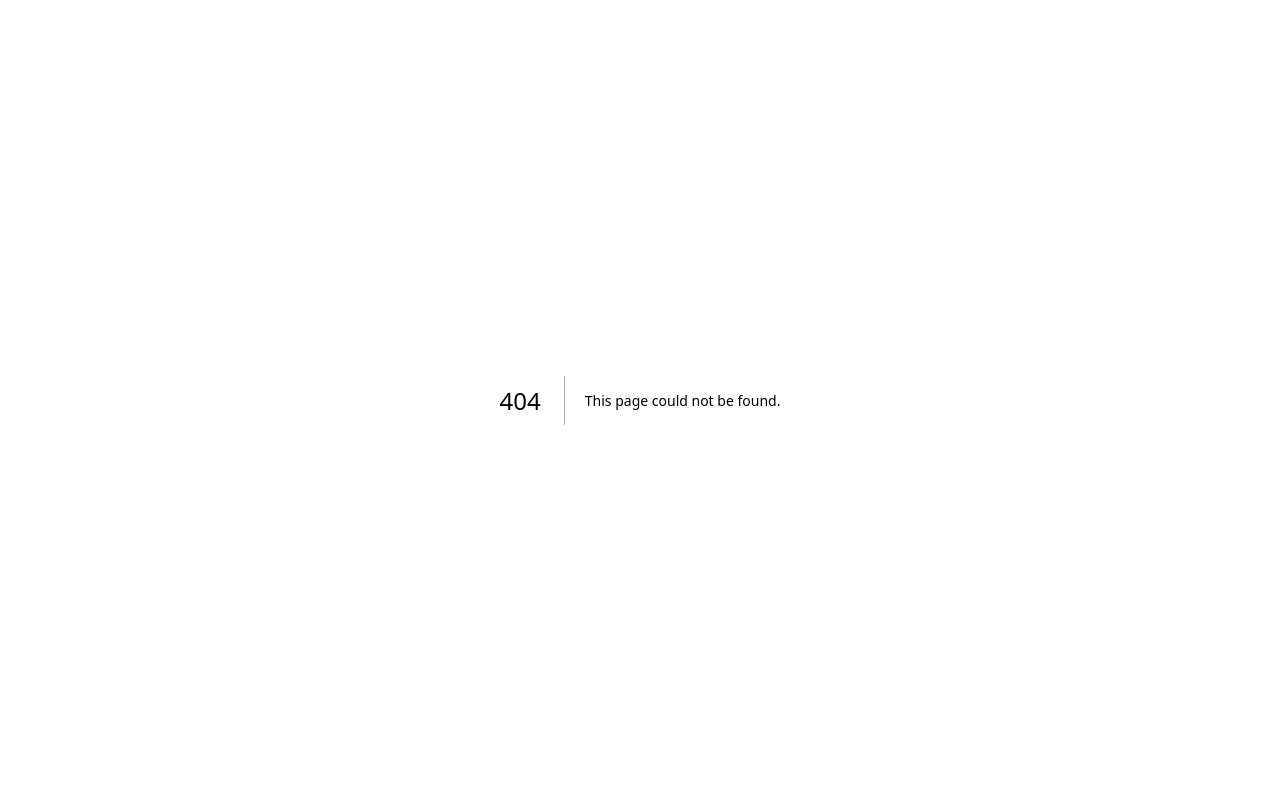
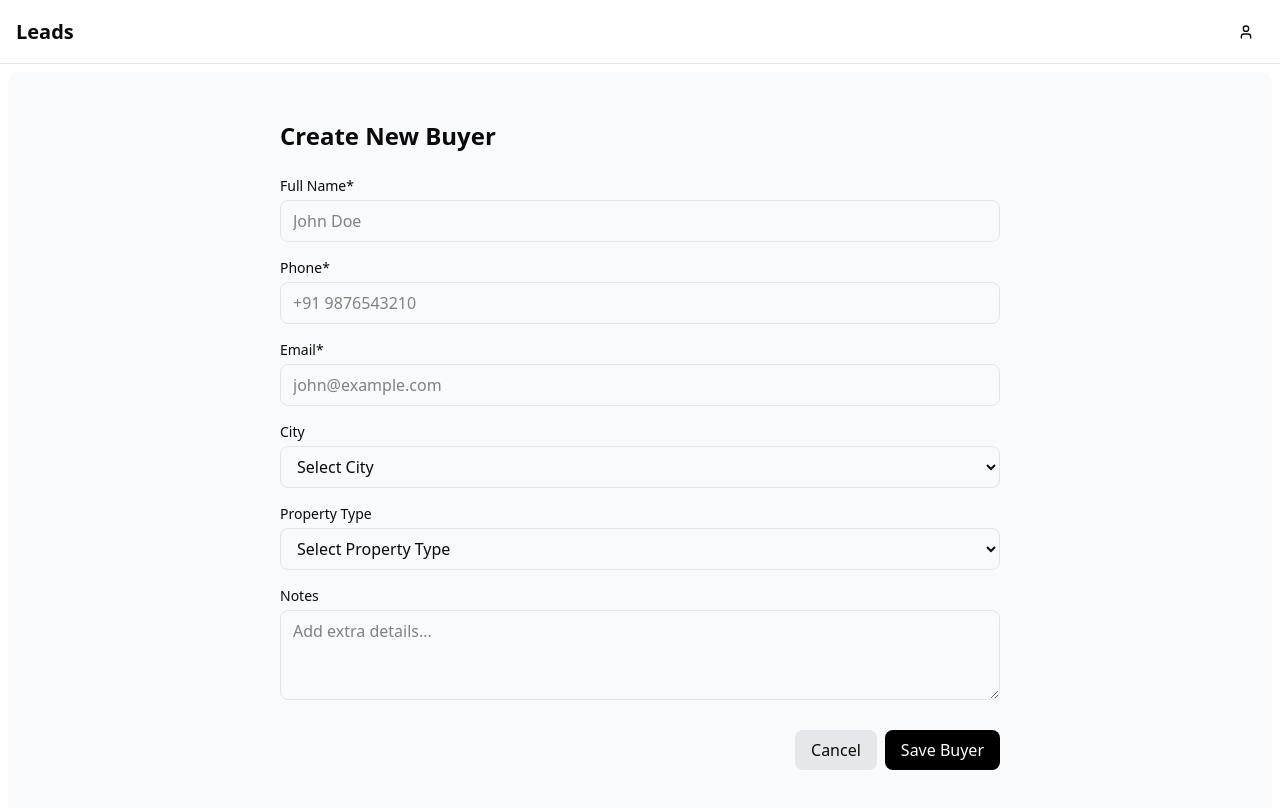
Before and after one commit to patiladitya77/easyleads, a Next.js app: page /home/buyers/new in a window 1280 px wide. Before the commit this address had no page. Shown: the top 808 px of the page. Built offline with nearby package versions, Linux system fonts and the light colour scheme.

Commit message:
UI: Create lead

```diff
--- /dev/null
+++ b/src/app/home/buyers/new/page.tsx
@@ -0,0 +1,141 @@
+"use client";
+import { useRouter } from "next/navigation";
+import { useState } from "react";
+
+export default function NewBuyer() {
+  const router = useRouter();
+
+  const [formData, setFormData] = useState({
+    fullName: "",
+    email: "",
+    phone: "",
+    city: "",
+    propertyType: "",
+    bhk: "",
+    purpose: "",
+    budgetMin: "",
+    budgetMax: "",
+    timeline: "",
+    source: "",
+    status: "New",
+    notes: "",
+  });
+  const handleSubmit = () => {
+    console.log("rfjk");
+  };
+  const handleChange = (
+    e: React.ChangeEvent<
+      HTMLInputElement | HTMLTextAreaElement | HTMLSelectElement
+    >
+  ) => {
+    setFormData({ ...formData, [e.target.name]: e.target.value });
+  };
+  return (
+    <div className="max-w-3xl mx-auto p-6">
+      <h1 className="text-2xl font-bold mb-6">Create New Buyer</h1>
+
+      <form onSubmit={handleSubmit} className="space-y-4">
+        <div>
+          <label className="block text-sm font-medium mb-1">Full Name*</label>
+          <input
+            name="fullName"
+            value={formData.fullName}
+            onChange={handleChange}
+            placeholder="John Doe"
+            required
+            className="w-full border px-3 py-2 rounded-md"
+          />
+        </div>
+
+        <div>
+          <label className="block text-sm font-medium mb-1">Phone*</label>
+          <input
+            name="phone"
+            value={formData.phone}
+            onChange={handleChange}
+            placeholder="+91 9876543210"
+            required
+            className="w-full border px-3 py-2 rounded-md"
+          />
+        </div>
+
+        <div>
+          <label className="block text-sm font-medium mb-1">Email*</label>
+          <input
+            name="email"
+            type="email"
+            value={formData.email}
+            onChange={handleChange}
+            placeholder="john@example.com"
+            required
+            className="w-full border px-3 py-2 rounded-md"
+          />
+        </div>
+
+        <div>
+          <label className="block text-sm font-medium mb-1">City</label>
+          <select
+            name="city"
+            value={formData.city}
+            onChange={handleChange}
+            className="w-full border px-3 py-2 rounded-md"
+          >
+            <option value="">Select City</option>
+            <option value="Chandigarh">Chandigarh</option>
+            <option value="Mohali">Mohali</option>
+            <option value="Zirakpur">Zirakpur</option>
+            <option value="Panchkula">Panchkula</option>
+            <option value="Other">Other</option>
+          </select>
+        </div>
+
+        <div>
+          <label className="block text-sm font-medium mb-1">
+            Property Type
+          </label>
+          <select
+            name="propertyType"
+            value={formData.propertyType}
+            onChange={handleChange}
+            className="w-full border px-3 py-2 rounded-md"
+          >
+            <option value="">Select Property Type</option>
+            <option value="Apartment">Apartment</option>
+            <option value="Villa">Villa</option>
+            <option value="Plot">Plot</option>
+            <option value="Office">Office</option>
+            <option value="Retail">Retail</option>
+          </select>
+        </div>
+
+        <div>
+          <label className="block text-sm font-medium mb-1">Notes</label>
+          <textarea
+            name="notes"
+            value={formData.notes}
+            onChange={handleChange}
+            rows={3}
+            placeholder="Add extra details..."
+            className="w-full border px-3 py-2 rounded-md"
+          ></textarea>
+        </div>
+
+        <div className="flex justify-end gap-2 mt-6">
+          <button
+            type="button"
+            onClick={() => router.push("/home/buyers")}
+            className="px-4 py-2 bg-gray-200 rounded-md"
+          >
+            Cancel
+          </button>
+          <button
+            type="submit"
+            className="px-4 py-2 bg-black text-white rounded-md"
+          >
+            Save Buyer
+          </button>
+        </div>
+      </form>
+    </div>
+  );
+}
--- /dev/null
+++ b/src/app/home/buyers/page.tsx
@@ -0,0 +1,17 @@
+import CreateLead from "@/components/CreateLead";
+
+export default function Dashboard() {
+  return (
+    <div>
+      <div className="flex justify-between">
+        <p>Easy Leads Dashboard</p>
+        <button className="bg-black text-white rounded-md px-3 py-2">
+          View all Leads
+        </button>
+      </div>
+      <div>
+        <CreateLead />
+      </div>
+    </div>
+  );
+}
--- a/src/app/home/dashboard/page.tsx
+++ /dev/null
@@ -1,3 +0,0 @@
-export default function Dashboard() {
-  return <div>dashboard</div>;
-}
--- /dev/null
+++ b/src/components/CreateLead.tsx
@@ -0,0 +1,19 @@
+"use client";
+import { useRouter } from "next/navigation";
+import React from "react";
+
+const CreateLead = () => {
+  const router = useRouter();
+  const handleClick = () => {
+    router.push("/home/buyers/new");
+  };
+
+  return (
+    <div className="flex justify-between mx-10 bg-gray-100 shadow-md border border-gray-200">
+      <p>Got a new Lead?</p>
+      <button onClick={handleClick}>Create Here</button>
+    </div>
+  );
+};
+
+export default CreateLead;
```
